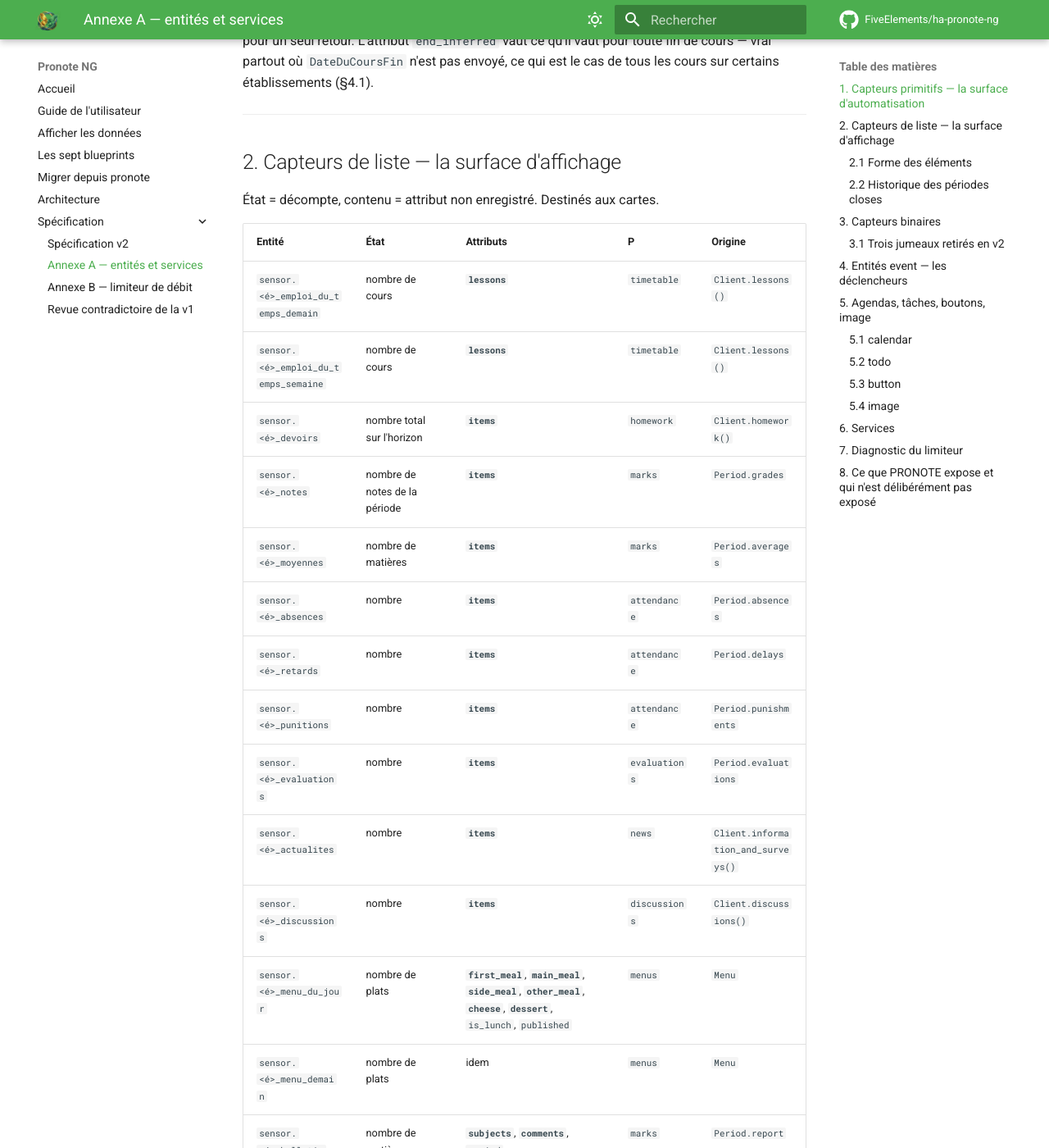
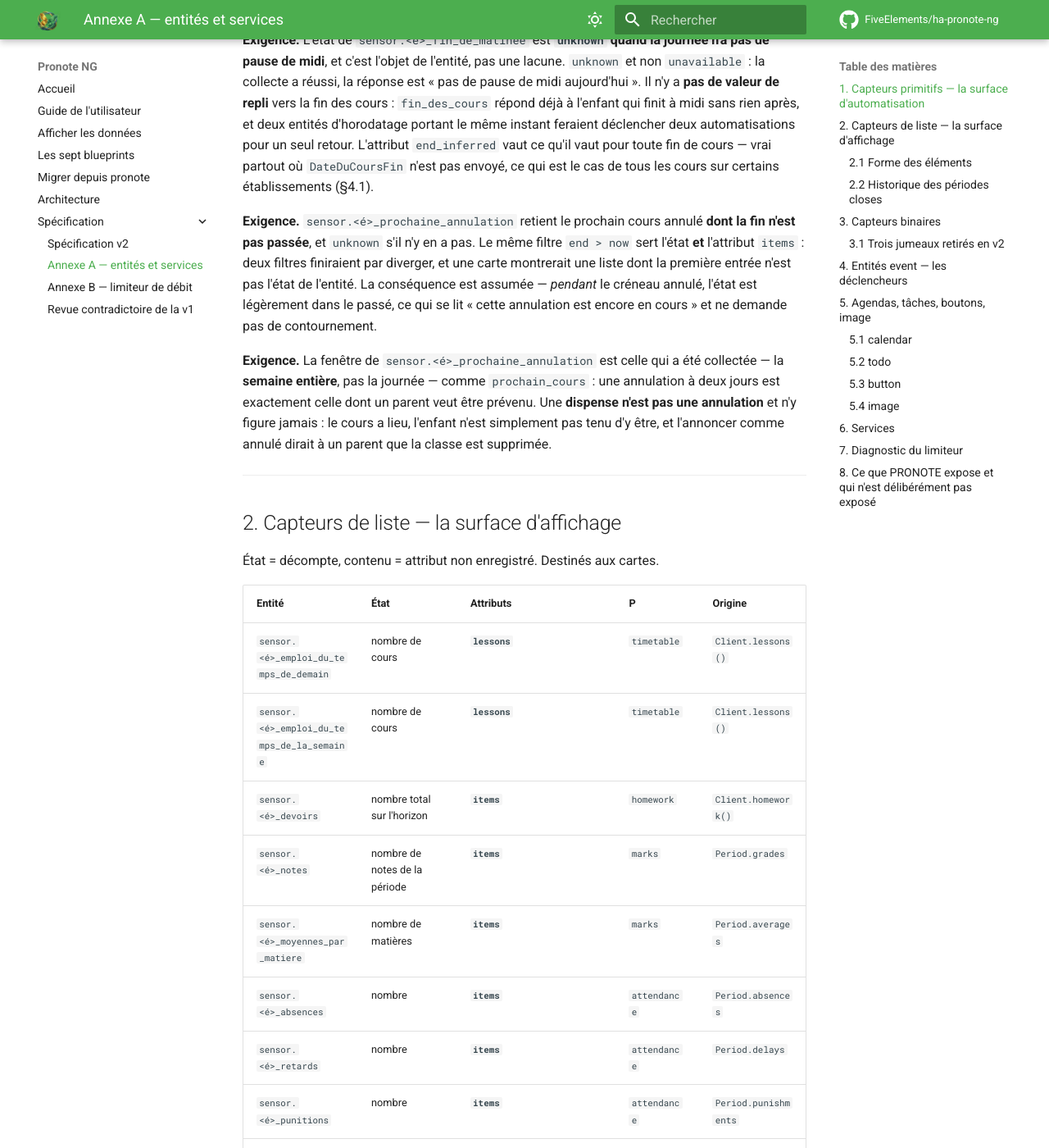
Before and after one commit to FiveElements/ha-pronote-ng, an MkDocs documentation site: the page built from docs/annexe-a-entites.md, in a window 1280 px wide and 1400 px high, scrolled down 3342 px. Shown: the whole window at 82% size. Built offline with MkDocs 1.6.1 and Material for MkDocs 9.7.7, drawn with Linux system fonts in a browser that asks for light colours; comment, search, counter and statistics services are not loaded; some of the changed text lies outside the part shown.

Commit message:
docs(annexe-a): onze identifiants d'entité qui n'existaient pas, et prochaine_annulation
La session core a écrit le test de complétude que l'annexe n'avait pas et il
est tombé sur six lignes du catalogue dont l'identifiant n'existe sur aucune
instance. J'ai reproduit sa vérification en dérivant les suffixes de
`translations/fr.json`, puis je l'ai étendue à tous les domaines plutôt qu'aux
seuls capteurs primitifs et de liste — il y en avait cinq de plus.

Les onze :

| l'annexe disait | l'instance publie |
| --- | --- |
| `_devoirs_demain` | `_devoirs_pour_demain` |
| `_moyenne_classe` | `_moyenne_de_la_classe` |
| `_emploi_du_temps_demain` | `_emploi_du_temps_de_demain` |
| `_emploi_du_temps_semaine` | `_emploi_du_temps_de_la_semaine` |
| `_moyennes` | `_moyennes_par_matiere` |
| `_menu_demain` | `_menu_de_demain` |
| `_age_session` | `_age_de_la_session` |
| `_duree_vie_session` | `_duree_de_vie_de_la_session` |
| `_etat_limiteur` | `_etat_du_limiteur` |
| `binary_sensor.<é>_bride` | `binary_sensor.<compte>_collectes_bridees` |
| `_rafraichir_notes` | `_rafraichir_les_notes` |

L'avant-dernière se trompait deux fois : le suffixe, et l'appareil — le
capteur est attaché au compte (`PronoteAccountEntity`), et l'annexe le
donnait à l'enfant sur une ligne et au compte sur une autre.

C'est le défaut le plus coûteux qu'un catalogue puisse avoir : recopié dans
une automatisation, un identifiant inexistant ne produit aucune erreur, le
déclencheur ne part simplement jamais.

`sensor.<é>_prochaine_annulation` est catalogué dans le même mouvement, avec
ses deux règles : un seul filtre `end > now` pour l'état et pour `items` —
donc un état légèrement dans le passé pendant le créneau, qui se lit
« l'annulation est encore en cours » — et la fenêtre de la semaine collectée,
dispenses exclues, parce qu'annoncer une dispense comme une annulation dirait
à un parent que la classe est supprimée.

`fin_de_matinee` et `prochaine_annulation` rejoignent la liste des entités
réévaluées à l'horloge du §3.1 : l'omission de la première était un oubli du
code, corrigé côté intégration.

Co-Authored-By: Claude Opus 5 (1M context) <noreply@anthropic.com>

```diff
--- a/docs/annexe-a-entites.md
+++ b/docs/annexe-a-entites.md
@@ -27,13 +27,14 @@ scalaire, directement utilisable par un déclencheur `state` ou
 | `sensor.<é>_prochain_cours` | horodatage du début | `timestamp` | `subject`, `teachers`, `classroom`, `end`, `canceled` | `timetable` | `Lesson.start` |
 | `sensor.<é>_fin_des_cours` | horodatage de la fin du dernier cours du jour | `timestamp` | `subject` | `timetable` | `Lesson.end` |
 | `sensor.<é>_fin_de_matinee` | horodatage de la fin du dernier cours avant la pause de midi | `timestamp` | `subject`, `end_inferred`, `resumes_at`, `break_minutes` | `timetable` | `Lesson.end` |
+| `sensor.<é>_prochaine_annulation` | horodatage du début du prochain cours annulé | `timestamp` | `subject`, `end`, `classroom`, `end_inferred`, **`items`** | `timetable` | `Lesson.canceled` |
 | `sensor.<é>_prochain_reveil` | horodatage du réveil calculé | `timestamp` | `first_lesson`, `margin_minutes` | `timetable` | — (premier cours − `wake_margin`) |
 | `sensor.<é>_cours_du_jour` | nombre de cours | — | **`lessons`**, `first_start`, `last_end`, `canceled_count` | `timetable` | `Client.lessons()` |
 | `sensor.<é>_devoirs_a_faire` | nombre de devoirs non faits | — | **`items`**, `next_due` | `homework` | `Homework.done` |
-| `sensor.<é>_devoirs_demain` | nombre de devoirs pour le lendemain | — | **`items`** | `homework` | `Homework.date` |
+| `sensor.<é>_devoirs_pour_demain` | nombre de devoirs pour le lendemain | — | **`items`** | `homework` | `Homework.date` |
 | `sensor.<é>_derniere_note` | valeur numérique de la note la plus récente | — | `subject`, `out_of`, `coefficient`, `date`, `class_average`, `status` | `marks` | `Grade.grade` |
 | `sensor.<é>_moyenne_generale` | moyenne générale de l'élève | — | `out_of` (**constante 20**), `period` | `marks` | `Period.overall_average` |
-| `sensor.<é>_moyenne_classe` | moyenne générale de la classe | — | `out_of` (**constante 20**), `period` | `marks` | `Period.class_overall_average` |
+| `sensor.<é>_moyenne_de_la_classe` | moyenne générale de la classe | — | `out_of` (**constante 20**), `period` | `marks` | `Period.class_overall_average` |
 | `sensor.<é>_prochain_controle` | horodatage du prochain cours marqué contrôle | `timestamp` | `subject`, `classroom` | `timetable` | `Lesson.test` |
 | `sensor.<é>_prochaine_punition` | horodatage du prochain créneau de retenue | `timestamp` | `nature`, `duration`, `giver` | `attendance` | `Punishment.schedule` |
 | `sensor.<é>_absences_non_justifiees` | nombre | — | **`items`** | `attendance` | `Absence.justified` |
@@ -93,6 +94,21 @@ vaut ce qu'il vaut pour toute fin de cours — vrai partout où `DateDuCoursFin`
 n'est pas envoyé, ce qui est le cas de tous les cours sur certains
 établissements (§4.1).
 
+**Exigence.** `sensor.<é>_prochaine_annulation` retient le prochain cours annulé
+**dont la fin n'est pas passée**, et `unknown` s'il n'y en a pas. Le même filtre
+`end > now` sert l'état **et** l'attribut `items` : deux filtres finiraient par
+diverger, et une carte montrerait une liste dont la première entrée n'est pas
+l'état de l'entité. La conséquence est assumée — *pendant* le créneau annulé,
+l'état est légèrement dans le passé, ce qui se lit « cette annulation est encore
+en cours » et ne demande pas de contournement.
+
+**Exigence.** La fenêtre de `sensor.<é>_prochaine_annulation` est celle qui a été
+collectée — la **semaine entière**, pas la journée — comme `prochain_cours` : une
+annulation à deux jours est exactement celle dont un parent veut être prévenu. Une
+**dispense n'est pas une annulation** et n'y figure jamais : le cours a lieu,
+l'enfant n'est simplement pas tenu d'y être, et l'annoncer comme annulé dirait à un
+parent que la classe est supprimée.
+
 ---
 
 ## 2. Capteurs de liste — la surface d'affichage
@@ -101,11 +117,11 @@ n'est pas envoyé, ce qui est le cas de tous les cours sur certains
 
 | Entité | État | Attributs | P | Origine |
 | --- | --- | --- | --- | --- |
-| `sensor.<é>_emploi_du_temps_demain` | nombre de cours | **`lessons`** | `timetable` | `Client.lessons()` |
-| `sensor.<é>_emploi_du_temps_semaine` | nombre de cours | **`lessons`** | `timetable` | `Client.lessons()` |
+| `sensor.<é>_emploi_du_temps_de_demain` | nombre de cours | **`lessons`** | `timetable` | `Client.lessons()` |
+| `sensor.<é>_emploi_du_temps_de_la_semaine` | nombre de cours | **`lessons`** | `timetable` | `Client.lessons()` |
 | `sensor.<é>_devoirs` | nombre total sur l'horizon | **`items`** | `homework` | `Client.homework()` |
 | `sensor.<é>_notes` | nombre de notes de la période | **`items`** | `marks` | `Period.grades` |
-| `sensor.<é>_moyennes` | nombre de matières | **`items`** | `marks` | `Period.averages` |
+| `sensor.<é>_moyennes_par_matiere` | nombre de matières | **`items`** | `marks` | `Period.averages` |
 | `sensor.<é>_absences` | nombre | **`items`** | `attendance` | `Period.absences` |
 | `sensor.<é>_retards` | nombre | **`items`** | `attendance` | `Period.delays` |
 | `sensor.<é>_punitions` | nombre | **`items`** | `attendance` | `Period.punishments` |
@@ -113,7 +129,7 @@ n'est pas envoyé, ce qui est le cas de tous les cours sur certains
 | `sensor.<é>_actualites` | nombre | **`items`** | `news` | `Client.information_and_surveys()` |
 | `sensor.<é>_discussions` | nombre | **`items`** | `discussions` | `Client.discussions()` |
 | `sensor.<é>_menu_du_jour` | nombre de plats | **`first_meal`**, **`main_meal`**, **`side_meal`**, **`other_meal`**, **`cheese`**, **`dessert`**, `is_lunch`, `published` | `menus` | `Menu` |
-| `sensor.<é>_menu_demain` | nombre de plats | idem | `menus` | `Menu` |
+| `sensor.<é>_menu_de_demain` | nombre de plats | idem | `menus` | `Menu` |
 | `sensor.<é>_bulletin` | nombre de matières | **`subjects`**, **`comments`**, `period` | `marks` | `Period.report` |
 | `sensor.<é>_equipe_pedagogique` | nombre de membres | **`items`** | `static` | `Client.get_teaching_staff()` |
 | `sensor.<é>_classe` | nom de la classe | `grade`, `establishment` | `session` | `ClientInfo.class_name` |
@@ -125,7 +141,7 @@ appel** : `class_name`, `establishment`, `name` et `periods` se lisent dans
 v1 les rangeait sous `static` et leur budgétait des appels ; le palier `static`
 ne vaut en réalité qu'un seul appel, celui de l'équipe pédagogique.
 
-**Exigence.** Les éléments de `sensor.<é>_moyennes` sont clés par
+**Exigence.** Les éléments de `sensor.<é>_moyennes_par_matiere` sont clés par
 `Subject.id` : `Average` n'a **pas** de champ `id`, et la règle de stabilité
 (§2.4 de la spécification) interdit d'employer un rang dans la liste.
 
@@ -184,7 +200,7 @@ l'un des deux est nul. C'est ce qui permet à l'état de
 pas d'identifiant propre et §2.4 interdit d'employer un rang.
 
 Ici `out_of` est le barème décodé (`baremeMoyEleve`). Sur
-`sensor.<é>_moyenne_generale` et `sensor.<é>_moyenne_classe`, l'attribut du même
+`sensor.<é>_moyenne_generale` et `sensor.<é>_moyenne_de_la_classe`, l'attribut du même
 nom est une **constante 20** écrite dans le producteur d'attributs, pas une
 lecture : le même nom de clé porte une mesure sur une entité et une hypothèse
 sur l'autre.
@@ -274,7 +290,8 @@ absence de cours sur une fenêtre.
 
 **Exigence.** Les entités qui dépendent de l'heure et non des seules données —
 `en_cours`, `absence_en_cours`, et côté capteurs `prochain_cours`,
-`fin_des_cours`, `prochain_reveil`, `prochain_controle`, `prochaine_punition` —
+`fin_des_cours`, `fin_de_matinee`, `prochaine_annulation`, `prochain_reveil`,
+`prochain_controle`, `prochaine_punition` —
 sont réévaluées par `async_track_point_in_time` positionné sur la prochaine
 bascule connue, jamais par sondage. Sans cela elles changent d'état au rythme de
 leur palier, avec jusqu'à quinze minutes de retard : sur un capteur de réveil,
@@ -413,11 +430,11 @@ Rend le réglage du §6 observable. Toutes ces entités portent
 | `sensor.<compte>_budget_restant` | appels restants sur le plafond du jour | `daily_cap`, `hourly_remaining`, `tokens` |
 | `sensor.<compte>_derniere_collecte` | horodatage (`timestamp`) | `tier`, `duration_ms`, `calls` |
 | `sensor.<compte>_prochaine_collecte` | horodatage (`timestamp`) | `tiers_due`, `overdue_by`, `failing` |
-| `sensor.<compte>_age_session` | âge de la session en secondes | `session_id_hash`, `opened_at` |
-| `sensor.<compte>_duree_vie_session` | durée de vie **mesurée** de la session, en minutes | `samples`, `last_expiry`, `strategy` |
+| `sensor.<compte>_age_de_la_session` | âge de la session en secondes | `session_id_hash`, `opened_at` |
+| `sensor.<compte>_duree_de_vie_de_la_session` | durée de vie **mesurée** de la session, en minutes | `samples`, `last_expiry`, `strategy` |
 | `sensor.<compte>_connexions_du_jour` | nombre de connexions réussies | `failed`, `cap` |
-| `sensor.<compte>_etat_limiteur` | `nominal`, `throttled`, `backoff`, `quiet_hours`, `credentials_hold`, `bootstrap_failed` | `until`, `reason`, `consecutive_failures` |
-| `binary_sensor.<compte>_bride` | `on` si des collectes sont retardées | `since` |
+| `sensor.<compte>_etat_du_limiteur` | `nominal`, `throttled`, `backoff`, `quiet_hours`, `credentials_hold`, `bootstrap_failed` | `until`, `reason`, `consecutive_failures` |
+| `binary_sensor.<compte>_collectes_bridees` | `on` si des collectes sont retardées | `since` |
 
 Ces entités sont attachées à l'appareil **compte**, pas à un enfant : le budget
 est partagé (§7.1 de la spécification).
```
Also changed, not shown: other parts of docs/annexe-a-entites.md (+2 -2 lines).
